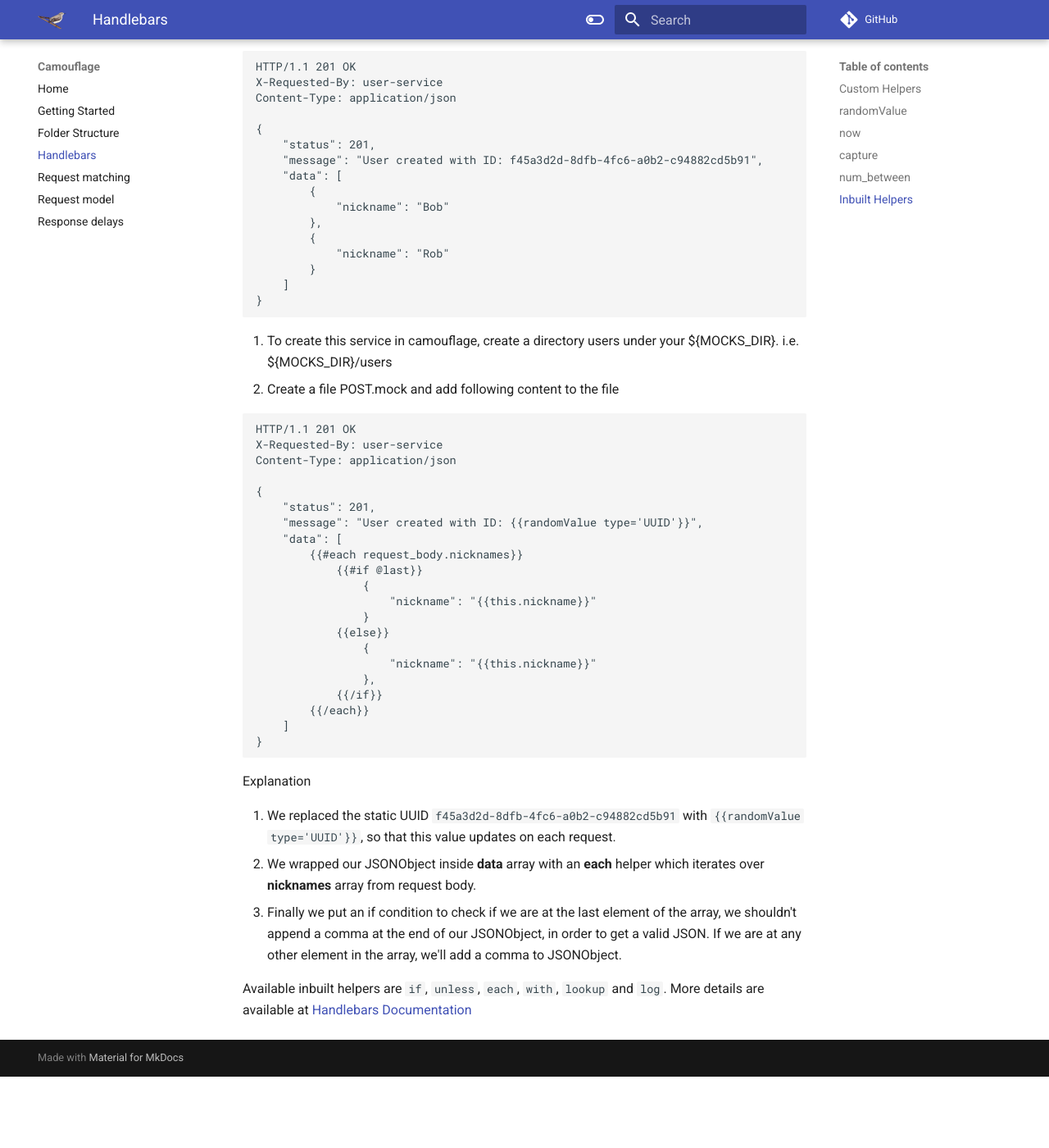
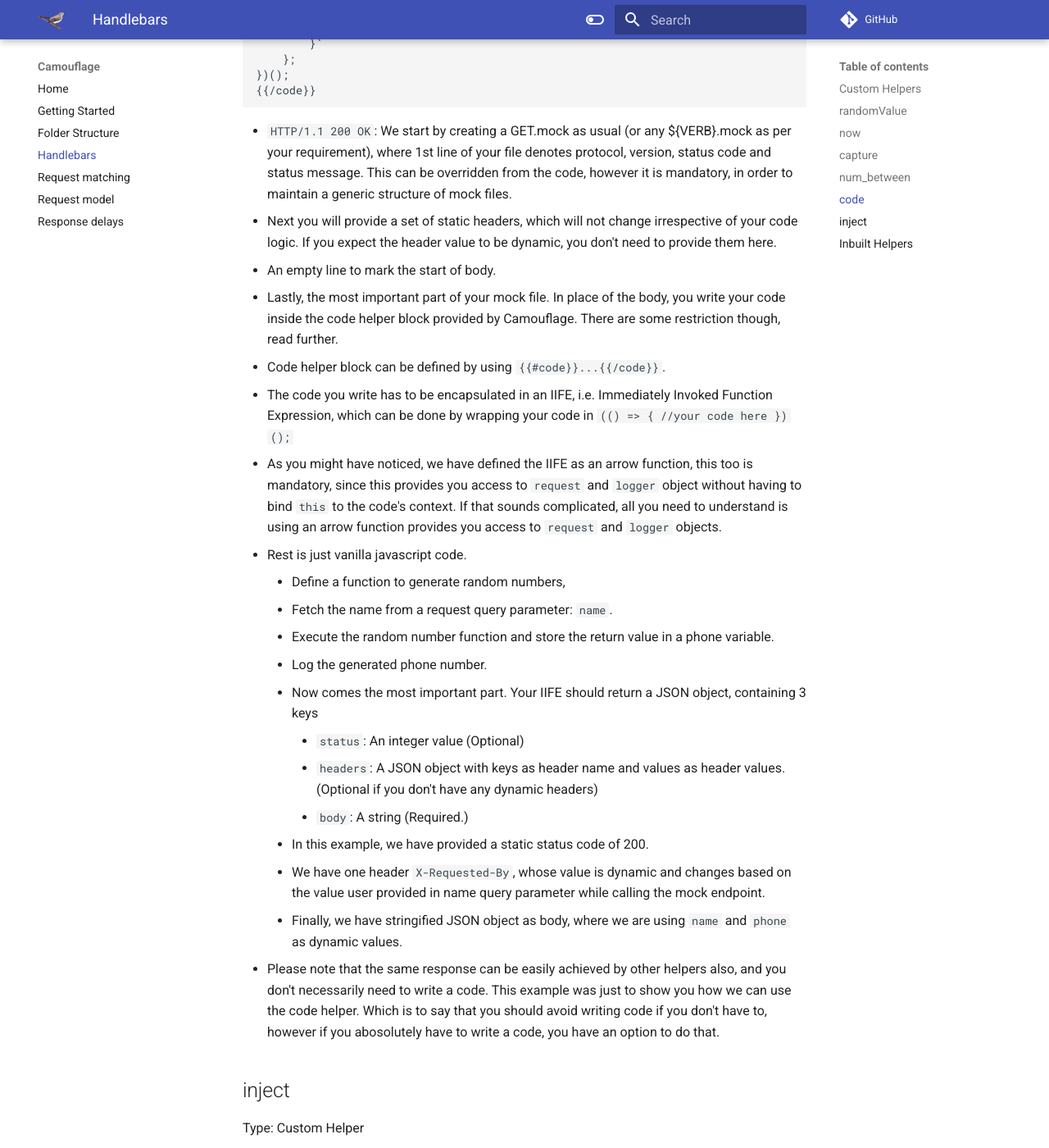
Before and after one commit to fauxauldrich/camouflage_deno, an MkDocs documentation site: the page built from docs/handlebars.md, in a window 1280 px wide and 1400 px high, scrolled down 3052 px. Shown: the whole window at 82% size. Built offline with MkDocs 1.6.1 and Material for MkDocs 9.7.7, drawn with Linux system fonts in a browser that asks for light colours; comment, search, counter and statistics services are not loaded; before the commit the page ends 4365 px from its top, so only the background shows below that; some of the changed text lies outside the part shown.

Commit message:
fix: Update Handlebars Docs

````diff
--- a/docs/handlebars.md
+++ b/docs/handlebars.md
@@ -65,6 +65,74 @@
 Usage:
 
 1. **{{num_between lower=500 upper=600}}**: Generate a number between two values. Example: you can add this value in your response header with a key Response-Delay, to simulate a latency in your API. Not providing lower/upper value or providing values where lower > upper would set delay to 0, i.e. won't have any effect. Check **Response Delays** page for a detailed example
+
+## code
+
+Type: Custom Helper
+
+Usage: Camouflage's implementation of Handlebars is robust enough to handle most dynamic responses i.e. capturing data from request, generating random numbers, as shown in examples above. However, if your requirement still cannot be fulfilled by Camouflage's helpers, you can write a custom code in javascript to achieve the same results. Refer to the example mock and explanation below:
+
+```
+HTTP/1.1 200 OK
+Content-Type: application/json
+
+{{#code}}
+(()=>{
+    function getRandomNumberInRange(min, max) {
+        return Math.round(Math.random() * (max - min) + min);
+    }
+    const name = request.query.name;
+    const phone = getRandomNumberInRange(1000000000, 9999999999)
+    logger.info(phone);
+    return {
+        status: 201,
+        headers: {
+            'X-Requested-By': name
+        },
+        body: `{
+            "greeting": "Hello ${name}",
+            "phone": ${phone}
+        }`
+    };
+})();
+{{/code}}
+```
+
+- `HTTP/1.1 200 OK`: We start by creating a GET.mock as usual (or any ${VERB}.mock as per your requirement), where 1st line of your file denotes protocol, version, status code and status message. This can be overridden from the code, however it is mandatory, in order to maintain a generic structure of mock files.
+- Next you will provide a set of static headers, which will not change irrespective of your code logic. If you expect the header value to be dynamic, you don't need to provide them here.
+- An empty line to mark the start of body.
+- Lastly, the most important part of your mock file. In place of the body, you write your code inside the code helper block provided by Camouflage. There are some restriction though, read further.
+- Code helper block can be defined by using `{{#code}}...{{/code}}`.
+- The code you write has to be encapsulated in an IIFE, i.e. Immediately Invoked Function Expression, which can be done by wrapping your code in `(() => { //your code here })();`
+- As you might have noticed, we have defined the IIFE as an arrow function, this too is mandatory, since this provides you access to `request` and `logger` object without having to bind `this` to the code's context. If that sounds complicated, all you need to understand is using an arrow function provides you access to `request` and `logger` objects.
+- Rest is just vanilla javascript code.
+    * Define a function to generate random numbers,
+    * Fetch the name from a request query parameter: `name`.
+    * Execute the random number function and store the return value in a phone variable.
+    * Log the generated phone number.
+    * Now comes the most important part. Your IIFE should return a JSON object, containing 3 keys
+        - `status`: An integer value (Optional)
+        - `headers`: A JSON object with keys as header name and values as header values. (Optional if you don't have any dynamic headers)
+        - `body`: A string (Required.)
+    * In this example, we have provided a static status code of 200.
+    * We have one header `X-Requested-By`, whose value is dynamic and changes based on the value user provided in name query parameter while calling the mock endpoint.
+    * Finally, we have stringified JSON object as body, where we are using `name` and `phone` as dynamic values.
+- Please note that the same response can be easily achieved by other helpers also, and you don't necessarily need to write a code. This example was just to show you how we can use the code helper. Which is to say that you should avoid writing code if you don't have to, however if you abosolutely have to write a code, you have an option to do that.
+
+## inject
+
+Type: Custom Helper
+
+Usage: Another use case for custom code could be when you don't want to write a code for entire response generation, but there are some parts of your response that need a custom code. Using `inject` helper you can use Camouflage's helpers and your custom code both together. Implementation remains similar to `code` helper, refer to the example below.
+
+```
+HTTP/1.1 200 OK
+Content-Type: application/json
+
+{
+    "phone": {{#inject}}(()=>{ return Math.round(Math.random() * 10000000000); })();{{/inject}}
+}
+```
 
 ## Inbuilt Helpers
 
````
